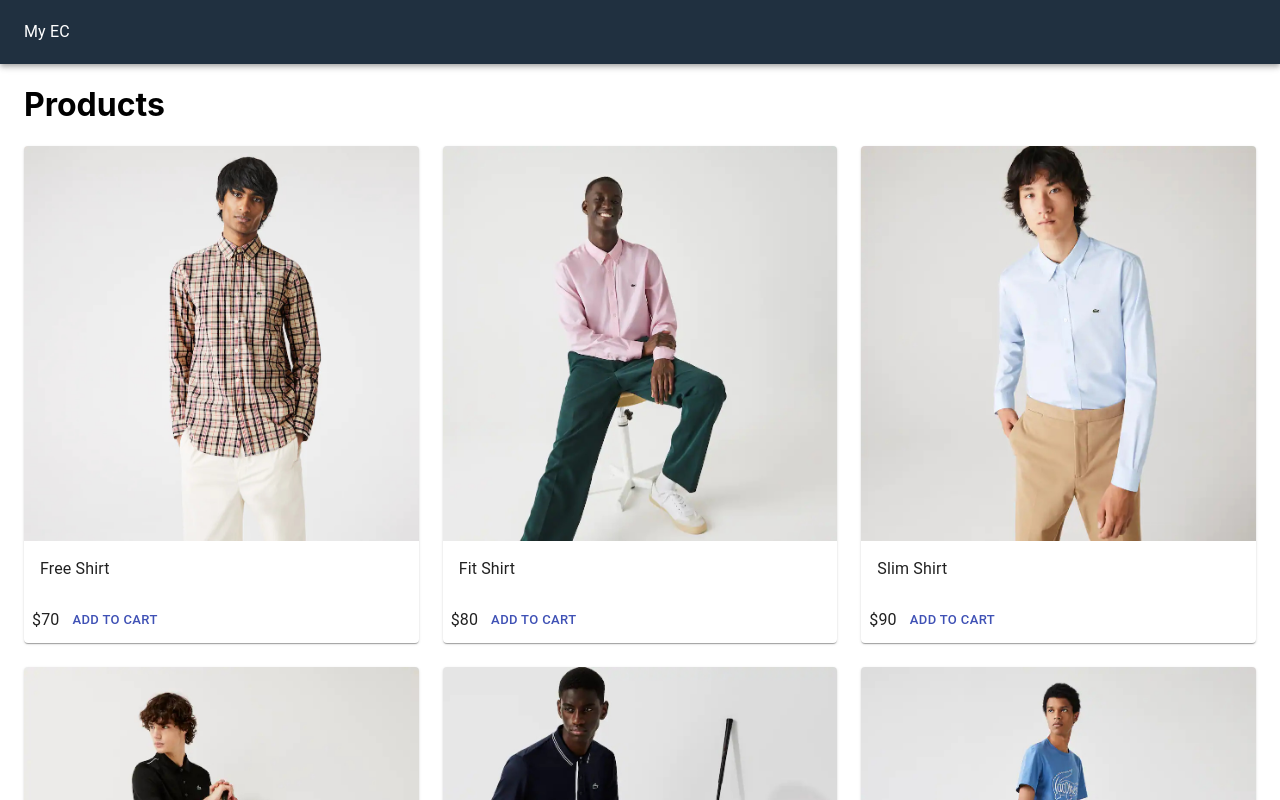
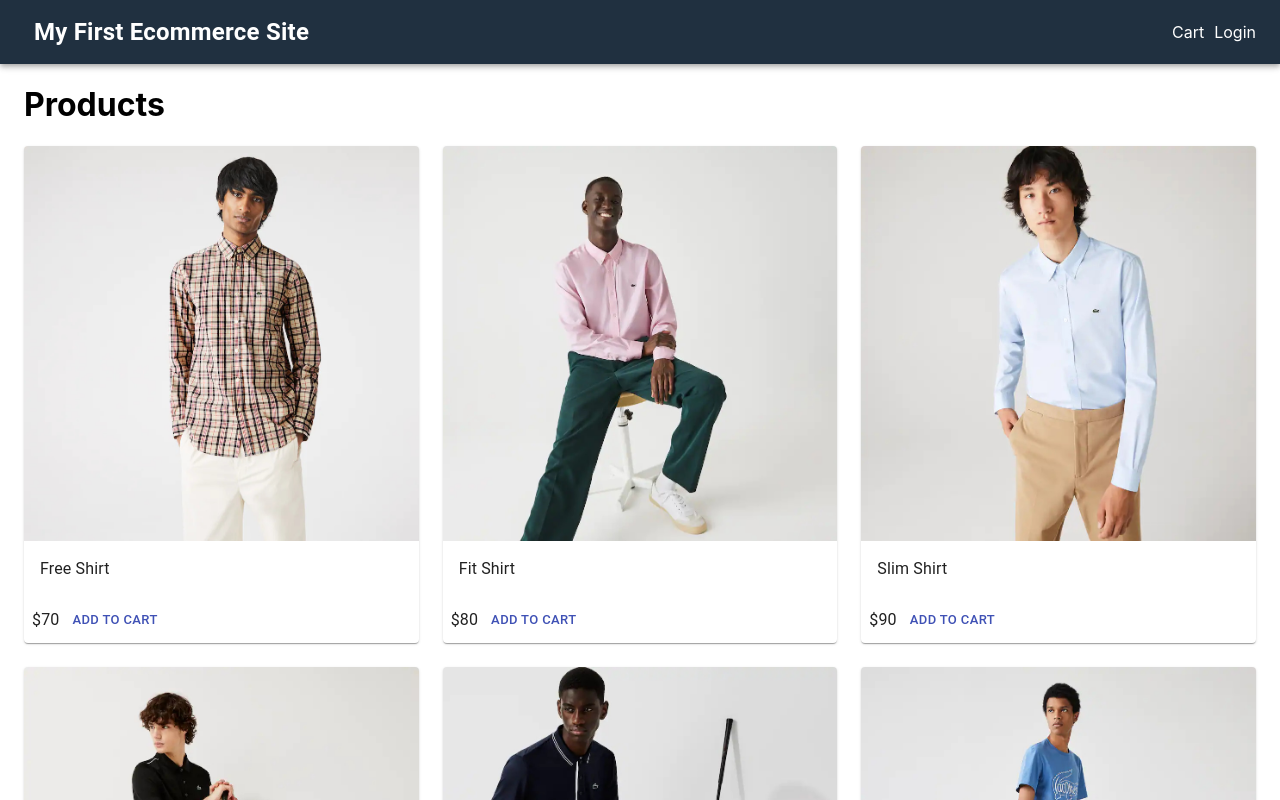
Before and after one commit to yotink522/My-Next-Ecommerce, a Next.js app: page / in a window 1280 px wide. Shown: the top 800 px of the page. Built offline with nearby package versions, Linux system fonts and the light colour scheme.

Commit message:
Add Header Link

```diff
--- a/components/Layout.js
+++ b/components/Layout.js
@@ -1,6 +1,13 @@
 import React from 'react';
 import Head from 'next/head';
-import { AppBar, Typography, Toolbar, Container } from '@material-ui/core';
+import NextLink from 'next/link';
+import {
+  AppBar,
+  Typography,
+  Toolbar,
+  Container,
+  Link,
+} from '@material-ui/core';
 import useStyles from '../utils/styles';
 
 export default function Layout({ children }) {
@@ -12,7 +19,23 @@
       </Head>
       <AppBar position="static" className={classes.navbar}>
         <Toolbar>
-          <Typography>My EC</Typography>
+          <NextLink href="/" passHref>
+            <Link>
+              <Typography className={classes.brand}>
+                My First Ecommerce Site
+              </Typography>
+            </Link>
+          </NextLink>
+          <div className={classes.grow}></div>
+          <div>
+            <NextLink href="/cart" passHref>
+              <Link>Cart</Link>
+            </NextLink>
+
+            <NextLink href="/login" passHref>
+              <Link>Login</Link>
+            </NextLink>
+          </div>
         </Toolbar>
       </AppBar>
       <Container className={classes.main}>{children}</Container>
--- a/utils/styles.js
+++ b/utils/styles.js
@@ -6,6 +6,15 @@
       color: '#ffffff',
       marginLeft: 10,
     },
+  },
+
+  brand: {
+    fontWeight: 'bold',
+    fontSize: '1.5rem',
+  },
+
+  grow: {
+    flexGrow: 1,
   },
 
   main: {
```
